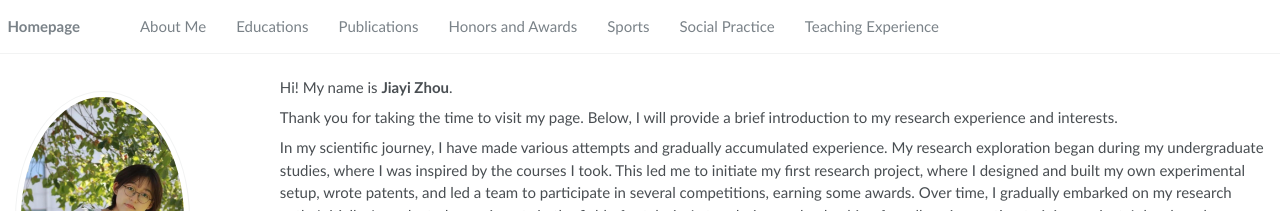
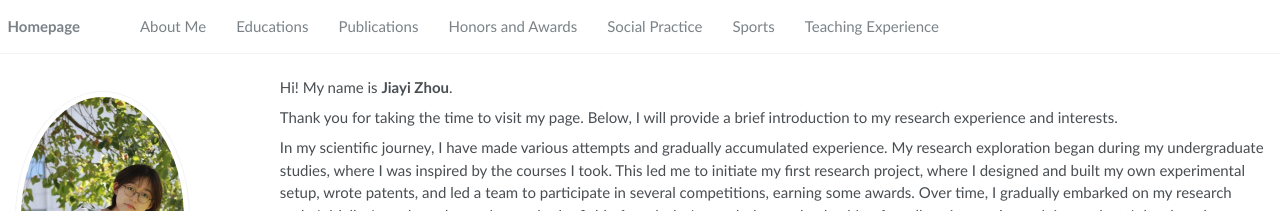
Before and after one commit to jiayizhou1022/jiayizhou1022.github.io, a Jekyll site: the page built from _pages/about.md, in a window 1280 px wide. Shown: the top 211 px of the page. Built offline with Jekyll 4.4.1, drawn with Linux system fonts in a browser that asks for light colours; part of the change alters nothing that is shown.

```diff
--- a/_data/navigation.yml
+++ b/_data/navigation.yml
@@ -12,11 +12,11 @@ main:
   - title: "Honors and Awards"
     url: "/#-honors-and-awards"
 
+  - title: "Social Practice"
+    url: "/#-social-practice"
+
   - title: "Sports"
     url: "/#-sports"
 
-  - title: "Social Practice"
-    url: "/#-social-practice"
-
   - title: "Teaching Experience"
     url: "/#-teaching-experience"
```
